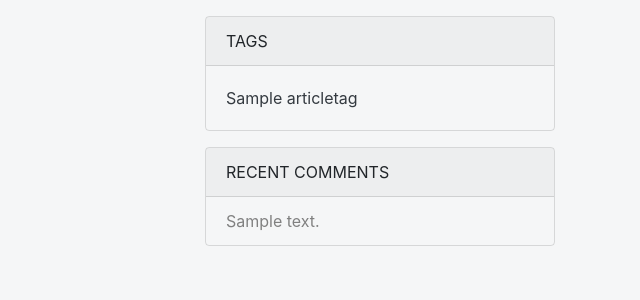
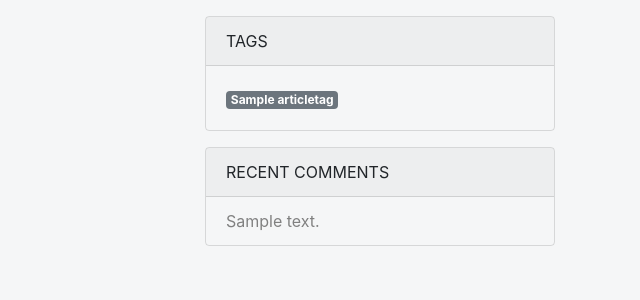
Before and after one commit to Jedore/binary_life, a Django app: page / in a window 1280 px wide. Shown: the part 64-364 px from the top of the page, without its empty margins (640-1280 px from the left). Run offline with Django 3.2, Linux system fonts and the light colour scheme; tables that the repository leaves empty hold one stand-in row (values such as "Sample post"); some libraries are stand-ins or nearby versions.

Commit message:
optimize

```diff
--- a/foreground/templates/foreground/base.html
+++ b/foreground/templates/foreground/base.html
@@ -90,7 +90,8 @@
         <div class="card-header">TAGS</div>
         <div class="card-body">
           {% for tag in tags %}
-            <a href="{% url 'foreground:tag_articles' tag.id %}" class="card-link text-dark">{{ tag.name }}
+            <a href="{% url 'foreground:tag_articles' tag.id %}" class="text-dark">
+              <span class="badge badge-secondary">{{ tag.name }}</span>
               {#              {% if tag.articles.count %}#}
               {#                <span class="badge badge-light">{{ tag.articles.count }}</span>#}
               {#              {% endif %}#}
--- a/static/css/foreground.css
+++ b/static/css/foreground.css
@@ -48,3 +48,7 @@ h1, h2, h3, h4, h5, h6 {
   font-family: 'Old Standard TT', serif;
   font-weight: bold;
 }
+
+#card-tags a {
+  text-decoration: none;
+}
```
